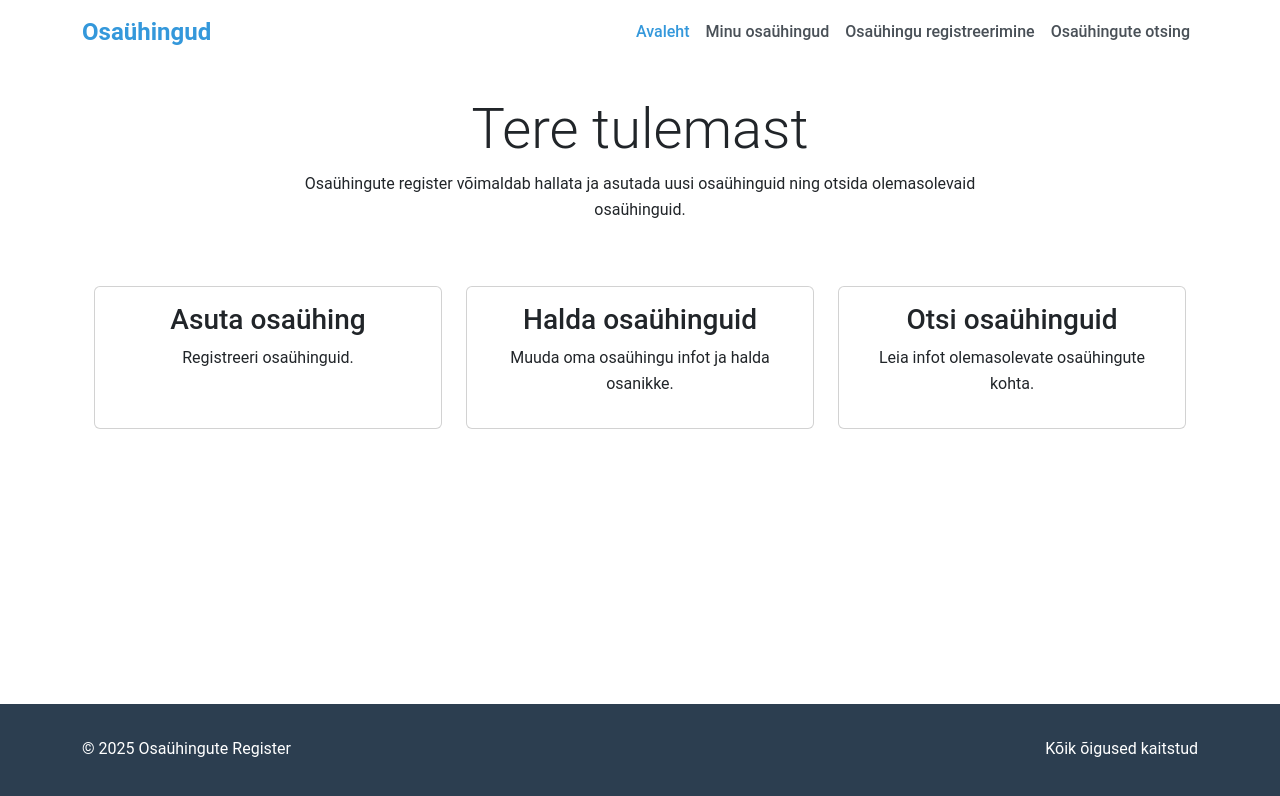
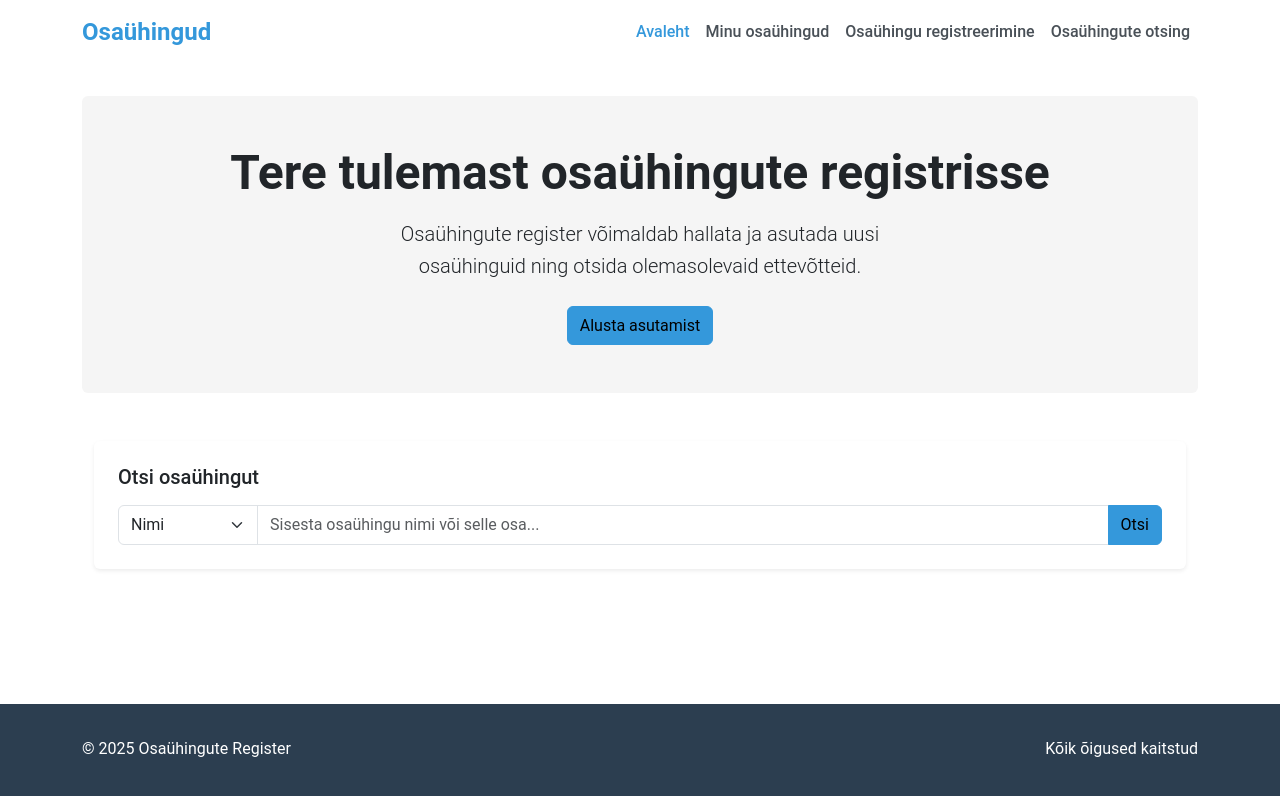
Before and after one commit to hrauds/rik-test, a Vue app in the folder frontend/: page / in a window 1280 px wide. Shown: the top 796 px of the page. Built offline with nearby package versions, Linux system fonts and the light colour scheme.

Commit message:
feat: add search UI with mock data to home view

```diff
--- a/frontend/src/views/HomeView.vue
+++ b/frontend/src/views/HomeView.vue
@@ -1,51 +1,69 @@
 <template>
   <MainLayout>
-    <section class="hero-section text-center">
-      <div class="container">
-        <h1 class="hero-title display-4">Tere tulemast</h1>
+    <div class="py-5 mb-5 bg-light rounded">
+      <div class="container text-center">
+        <h1 class="display-5 fw-bold mb-3">Tere tulemast osaühingute registrisse</h1>
         <div class="row justify-content-center">
-          <div class="col-lg-8">
-            <p class="hero-subtitle">
-              Osaühingute register võimaldab hallata ja asutada uusi osaühinguid ning otsida olemasolevaid osaühinguid.
-            </p>
+          <div class="col-lg-6">
+            <p class="lead mb-4">Osaühingute register võimaldab hallata ja asutada uusi osaühinguid ning otsida olemasolevaid ettevõtteid.</p>
+            <button
+                type="button" @click="navigateToRegistration" class="btn btn-primary"
+                aria-label="Alusta osaühingu asutamist">Alusta asutamist
+            </button>
           </div>
         </div>
       </div>
-    </section>
+    </div>
 
-    <section class="py-5">
-      <div class="container">
-        <div class="row">
-          <div class="col-md-4 mb-4">
-            <div class="card card-custom h-100">
-              <div class="card-body text-center">
-                <i class="bi bi-building fs-1 text-primary mb-3"></i>
-                <h3>Asuta osaühing</h3>
-                <p>Registreeri osaühinguid.</p>
+    <div class="container">
+      <div class="shadow-sm rounded bg-white p-4 mb-5">
+        <h5 class="mb-3">Otsi osaühingut</h5>
+
+        <form @submit.prevent="performSearch">
+          <div class="input-group">
+            <select class="form-select flex-grow-0 w-auto" v-model="searchType" aria-label="Otsingu tüüp">
+              <option value="name">Nimi</option>
+              <option value="regCode">Registrikood</option>
+              <option value="shareholder">Osanik</option>
+            </select>
+            <input
+              type="text"
+              class="form-control"
+              v-model="searchQuery"
+              :placeholder="getPlaceholder()"
+              aria-label="Otsisõna"
+            >
+            <button type="submit" class="btn btn-primary" aria-label="Otsi">Otsi</button>
+          </div>
+        </form>
+
+        <div v-if="searched && searchResults.length > 0" class="mt-4">
+          <div class="d-flex justify-content-between align-items-center">
+            <h5 class="mb-3">Tulemused</h5>
+            <span class="badge bg-primary">{{ searchResults.length }}</span>
+          </div>
+
+          <div class="list-group">
+            <a v-for="company in searchResults" :key="company.regCode" href="#"
+              @click.prevent="viewCompany(company.regCode)"
+              class="list-group-item list-group-item-action"
+               :aria-label="`Vaata osaühingut ${company.name}`">
+              <div class="d-flex justify-content-between align-items-center">
+                <div>
+                  <div class="fw-medium">{{ company.name }}</div>
+                  <small class="text-muted">Registrikood: {{ company.regCode }}</small>
+                </div>
+                <i class="bi bi-chevron-right"></i>
               </div>
-            </div>
-          </div>
-          <div class="col-md-4 mb-4">
-            <div class="card card-custom h-100">
-              <div class="card-body text-center">
-                <i class="bi bi-pencil-square fs-1 text-primary mb-3"></i>
-                <h3>Halda osaühinguid</h3>
-                <p>Muuda oma osaühingu infot ja halda osanikke.</p>
-              </div>
-            </div>
-          </div>
-          <div class="col-md-4 mb-4">
-            <div class="card card-custom h-100">
-              <div class="card-body text-center">
-                <i class="bi bi-search fs-1 text-primary mb-3"></i>
-                <h3>Otsi osaühinguid</h3>
-                <p>Leia infot olemasolevate osaühingute kohta.</p>
-              </div>
-            </div>
+            </a>
           </div>
         </div>
+
+        <div v-if="searched && searchResults.length === 0" class="alert alert-info mt-4" role="alert">
+          <small>Otsingu tulemusi ei leitud.</small>
+        </div>
       </div>
-    </section>
+    </div>
   </MainLayout>
 </template>
 
@@ -57,9 +75,67 @@ export default {
   components: {
     MainLayout
   },
+  data() {
+    return {
+      searchQuery: '',
+      searchType: 'name',
+      searchResults: [],
+      searched: false,
+      mockData: [
+        { name: 'Näidis Osaühing OÜ', regCode: '1234567' },
+        { name: 'Tarkvara Arendus OÜ', regCode: '7654321' },
+        { name: 'Ehitustööd OÜ', regCode: '8765432' },
+        { name: 'Konsultatsioonid OÜ', regCode: '2345678' },
+        { name: 'Finantsteenused OÜ', regCode: '3456789' },
+        { name: 'Swedbank AS', regCode: '5678901' }
+      ]
+    }
+  },
+  methods: {
+    getPlaceholder() {
+      switch(this.searchType) {
+        case 'name':
+          return 'Sisesta osaühingu nimi või selle osa...';
+        case 'regCode':
+          return 'Sisesta registrikood...';
+        case 'shareholder':
+          return 'Sisesta osaniku nimi või kood...';
+        default:
+          return 'Sisesta otsisõna...';
+      }
+    },
+    performSearch() {
+      this.searched = true;
 
-  methods: {
+      if (!this.searchQuery || !this.searchQuery.trim()) {
+        this.searchResults = [];
+        return;
+      }
 
+      const query = this.searchQuery.trim().toLowerCase();
+
+      this.searchResults = this.mockData.filter(company => {
+        if (this.searchType === 'name') {
+          return company.name.toLowerCase().includes(query);
+        } else if (this.searchType === 'regCode') {
+          return company.regCode.includes(query);
+        } else if (this.searchType === 'shareholder') {
+
+          return false;
+        }
+        return false;
+      });
+    },
+    viewCompany(regCode) {
+      if (!regCode) return;
+
+      if (/^\d{7}$/.test(regCode)) {
+        this.$router.push(`/company/${regCode}`);
+      }
+    },
+    navigateToRegistration() {
+      this.$router.push('/register');
+    }
   }
 }
 </script>
```
